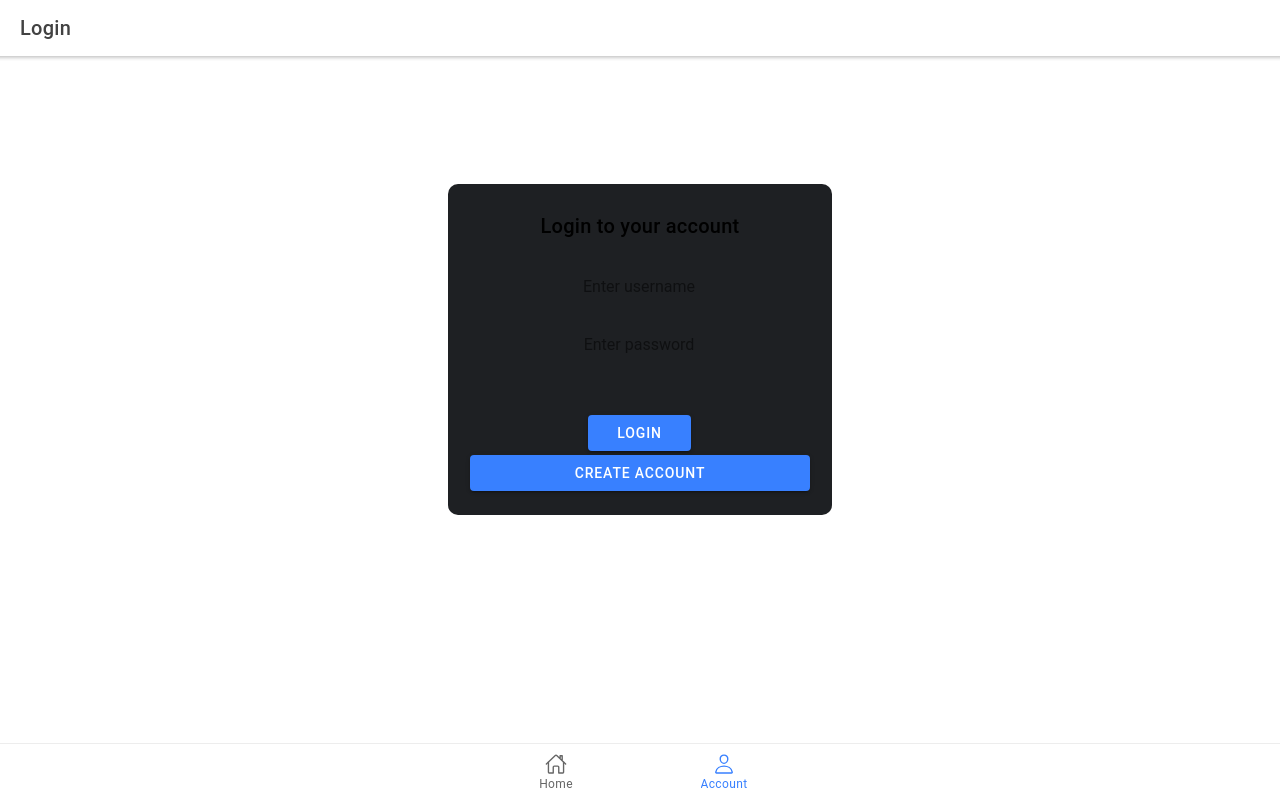
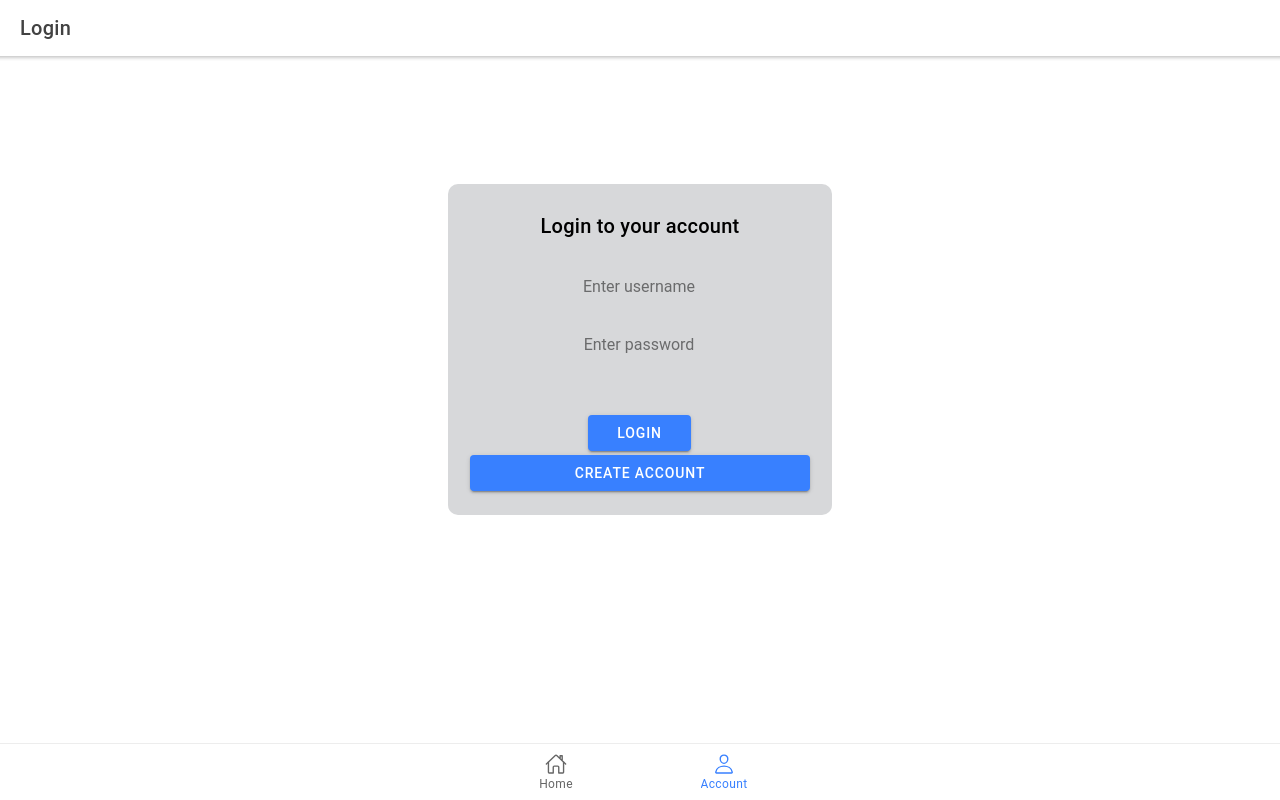
Before and after one commit to Ce3Pi0/Biljard-App, a React (Create React App) app: page /account in a window 1280 px wide. Built offline with nearby package versions, Linux system fonts and the light colour scheme.

Commit message:
Update variables.css

```diff
--- a/src/theme/variables.css
+++ b/src/theme/variables.css
@@ -77,7 +77,7 @@ http://ionicframework.com/docs/theming/ */
 }
 
 #form{
-  background: var(--ion-color-dark-shade);
+  background: var(--ion-color-light-shade);
 }
 
 @media (prefers-color-scheme: dark) {
```
